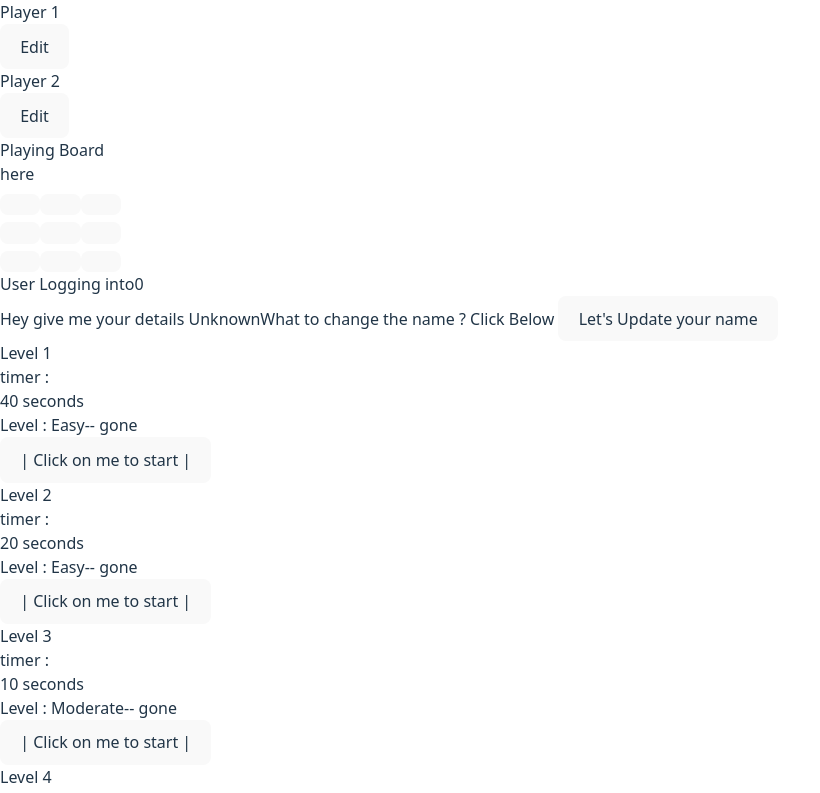
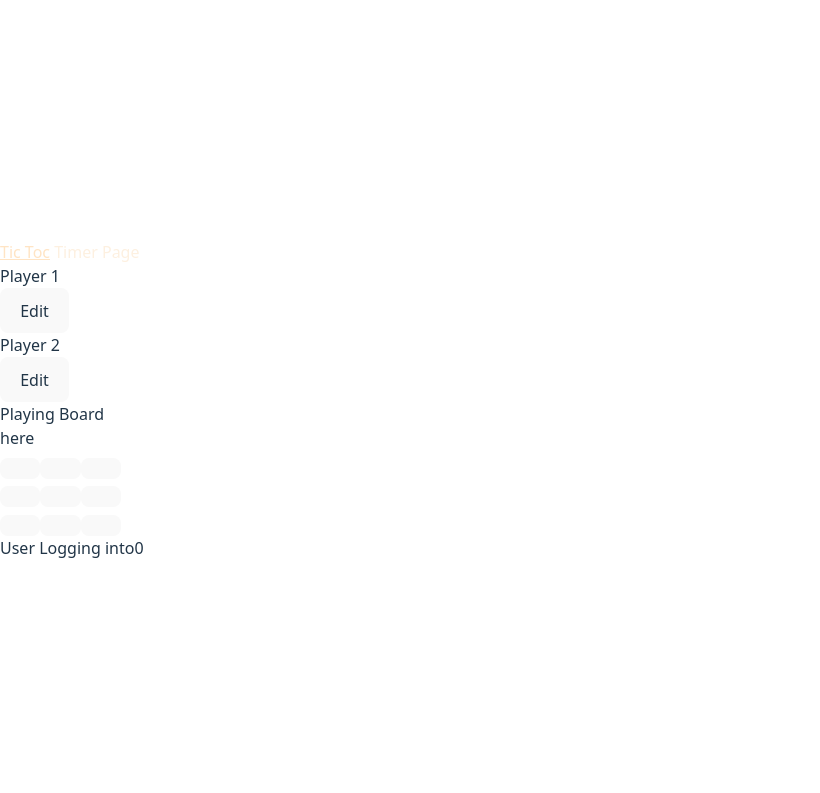
Before and after one commit to divyam150296/tic-tac, a React (Vite) app: page /game/ticTac in a window 1280 px wide. Shown: the top 793 px of the page, without its empty margins (0-820 px from the left). Built offline with nearby package versions, Linux system fonts and the light colour scheme.

Commit message:
Dynamic route related changes

```diff
--- a/package.json
+++ b/package.json
@@ -14,7 +14,8 @@
   },
   "dependencies": {
     "react": "^19.0.0",
-    "react-dom": "^19.0.0"
+    "react-dom": "^19.0.0",
+    "react-router-dom": "^7.5.0"
   },
   "devDependencies": {
     "@eslint/js": "^9.21.0",
--- a/src/App.jsx
+++ b/src/App.jsx
@@ -1,57 +1,28 @@
 // import logo from './logo.svg';
 import './index.css';
-import Player from './components/Player.jsx'
-import PlayingBoard from './components/PlayingBoard.jsx'
-import TimerSet from './components/TimerSet.jsx'
-import UserLogs from './components/UserLogs.jsx'
-import { useState } from 'react';
+import {  createBrowserRouter, RouterProvider } from 'react-router-dom'
+
+import TictocGame from './components/TictocGame.jsx'
+import TimerGame from './components/TimerGame.jsx'
+import MainLayout from './components/MainLayout.jsx'
+import ErrorPage from './components/ErrorPage.jsx'
 
 
+const router = createBrowserRouter([
+  {
+    path: '/game',
+    element: <MainLayout />,
+    errorElement: <ErrorPage />,
+    children: [
+      {path: 'ticTac', element: <TictocGame />},
+      { path: 'timerGame', element: <TimerGame /> }
+    ]
+  }
+])
+
 function App() {
-
-  const playerX = 'X'
-  const playerY = 'O'
-  // const [selectedSquare, setSelectedPlayer] = useState(playerX )
-  const [playerTurns, updatePlayerTurns] = useState([])
-  let activePlayer = playerX
-
-  if (playerTurns.length && playerTurns[0].player === playerX) {
-    activePlayer = playerY
-  }
-
-  function changeTurn (row, columns) {
-    updatePlayerTurns(previousState => {
-
-      let defaultUser = playerX
-
-      if (playerTurns.length) {
-        if (playerTurns[0].player === playerX) {
-          defaultUser = playerY
-        } else {
-          defaultUser =playerX
-        }
-      }
-      const updatedTurns = [
-        {box: { row, columns}, player: defaultUser},
-        ...previousState
-      ]
-      return updatedTurns
-
-    })
-  }
-
   return (
-    <div className="w-screen">
-      <section className="flex flex-col items-center">
-        <div className="w-full flex justify-around">
-          <Player playerName="Player 1" symbol="X" activePlayer={activePlayer}/>
-          <Player playerName="Player 2" symbol="O" activePlayer={activePlayer}/>
-        </div>
-        <PlayingBoard eventByUser={changeTurn}  playerLog={playerTurns} />
-        <UserLogs playerTurns={playerTurns}/>
-        <TimerSet />
-      </section>
-    </div>
+    <RouterProvider router={router} />
   )
 }
 
--- /dev/null
+++ b/src/components/ErrorPage.jsx
@@ -0,0 +1,10 @@
+import NavigatorSection from './Navigator.jsx'
+
+export default function ErrorPage () {
+  return (
+    <>
+        <NavigatorSection />
+        <div>Here is the error page you are seeing</div>
+    </>
+  )
+}
--- /dev/null
+++ b/src/components/MainLayout.jsx
@@ -0,0 +1,11 @@
+import { Outlet } from 'react-router-dom'
+import Navigator from './Navigator.jsx'
+
+export default function MainLayout () {
+    return (
+        <>
+            <Navigator />
+            <Outlet />
+        </>
+    )
+}
--- /dev/null
+++ b/src/components/Navigator.jsx
@@ -0,0 +1,11 @@
+import { NavLink } from "react-router-dom";
+import classes from './Navigator.module.css'
+
+export default function NavigatorSection () {
+    return (
+        <div className={classes.link}>
+            <NavLink to='/game' className={({isActive}) => isActive ? classes.active : undefined}>Tic Toc</NavLink>
+            <NavLink to='/game/timerGame' className={({isActive}) => isActive ? classes.active : undefined}> Timer Page</NavLink>
+        </div>
+    )
+}
--- /dev/null
+++ b/src/components/Navigator.module.css
@@ -0,0 +1,12 @@
+.link a {
+    color: rgb(253, 240, 224);
+}
+
+.link a.hover{
+    color: bisque;
+}
+
+.link a.active {
+    color: bisque;
+    text-decoration: underline;
+}
--- /dev/null
+++ b/src/components/TictocGame.jsx
@@ -0,0 +1,62 @@
+import Player from './Player.jsx'
+import PlayingBoard from './PlayingBoard.jsx'
+// import TimerSet from './TimerSet.jsx'
+import UserLogs from './UserLogs.jsx'
+import { useState } from 'react';
+
+export default function TictocGame () {
+    const playerX = 'X'
+  const playerY = 'O'
+  // const [selectedSquare, setSelectedPlayer] = useState(playerX )
+  const [playerTurns, updatePlayerTurns] = useState([])
+  let activePlayer = playerX
+
+  if (playerTurns.length && playerTurns[0].player === playerX) {
+    activePlayer = playerY
+  }
+
+  function changeTurn (row, columns) {
+    updatePlayerTurns(previousState => {
+
+      let defaultUser = playerX
+
+      if (playerTurns.length) {
+        if (playerTurns[0].player === playerX) {
+          defaultUser = playerY
+        } else {
+          defaultUser =playerX
+        }
+      }
+      const updatedTurns = [
+        {box: { row, columns}, player: defaultUser},
+        ...previousState
+      ]
+      return updatedTurns
+
+    })
+  }
+
+  return (
+    <div className="w-screen">
+      <section className="flex flex-col items-center">
+        <div className="w-full flex justify-around">
+          <Player playerName="Player 1" symbol="X" activePlayer={activePlayer}/>
+          <Player playerName="Player 2" symbol="O" activePlayer={activePlayer}/>
+        </div>
+        <PlayingBoard eventByUser={changeTurn}  playerLog={playerTurns} />
+        <UserLogs playerTurns={playerTurns}/>
+        {/* <TimerSet /> */}
+      </section>
+    </div>
+  )
+}
+
+
+// export default function TictocGame() {
+//     return (
+//         <div className="w-full flex justify-around">
+//           <Player playerName="Player 1" symbol="X" activePlayer='data' />
+//           <Player playerName="Player 2" symbol="O" activePlayer='data'/>
+//         </div>
+//     )
+// }
--- a/src/components/TimerCard.jsx
+++ b/src/components/TimerCard.jsx
@@ -6,25 +6,28 @@ export default function TimerCard({ cardData }) {
     let timer = useRef()
     let dialog = useRef()
 
-    console.log(cardData, 'card data length')
+    const [timeRemaining, setRemainingTime] = useState(cardData.time * 1000)
 
-    const [timerStatus, updateTimerStatus] = useState(false)
-    const [playerLost, setPlayerLostStatus] = useState(false)
+    const timerIsActive = timeRemaining > 0 && timeRemaining < (cardData.time * 1000)
 
+    const lostStatus = timeRemaining < 0
+    console.log(lostStatus)
+
+    if (timeRemaining <= 0) {
+        dialog.current.showModal()
+        clearInterval(timer.current)
+    }
 
     const startTimer = () => {
-        timer.current = setTimeout(() => {
-            setPlayerLostStatus(true)
-            console.log(cardData.time, 'timer data')
-            dialog.current.showModal()
-        }, cardData.time * 1000)
-        updateTimerStatus(true)
+        console.log('timer starting')
+        timer.current = setInterval(() => {
+            setRemainingTime(previousTime => previousTime - 10)
+        }, 10)
     }
 
     const stopTimer = () => {
-        console.log('closing timer', timer.current)
-        clearTimeout(timer.current)
-        updateTimerStatus(false)
+        clearInterval(timer.current)
+        setRemainingTime(cardData.time * 1000)
     }
 
     return (
@@ -33,10 +36,10 @@ export default function TimerCard({ cardData }) {
             <div className='border-2 border-white rounded-xl' key={cardData.title}>
                 <div>{cardData.title}</div>
                 timer : {timer.current}
-                {cardData.time && <div>{cardData.time} {cardData.time > 1 ? 'seconds' : 'second'}</div>}
-                <div>Level : {cardData.level}-- {timerStatus ? 'he;lo': 'gone'}</div>
-                <button onClick={ timerStatus ? stopTimer : startTimer }>{timerStatus ? '| Click on me to stop |' : '| Click on me to start |'}</button>
-                {playerLost && 'You lost the game'}
+                {cardData.time && <div>{cardData.time} {cardData.time > 1 ? 'seconds' : 'second'}</div>} { timerIsActive }
+                <div>Level : {cardData.level}-- {timerIsActive ? 'he;lo': 'gone'}</div>
+                <button onClick={ timerIsActive ? stopTimer : startTimer }>{timerIsActive ? '| Click on me to stop |' : '| Click on me to start |'}</button>
+                {lostStatus && 'You lost the game'}
             </div>
         </>
     )
--- /dev/null
+++ b/src/components/TimerGame.jsx
@@ -0,0 +1,7 @@
+import TimerSet from './TimerSet.jsx'
+
+export default function TimerGame () {
+    return (
+        <TimerSet />
+    )
+}
```
Also changed, not shown: 6 other files (tests, documents, lock files or other folders).
